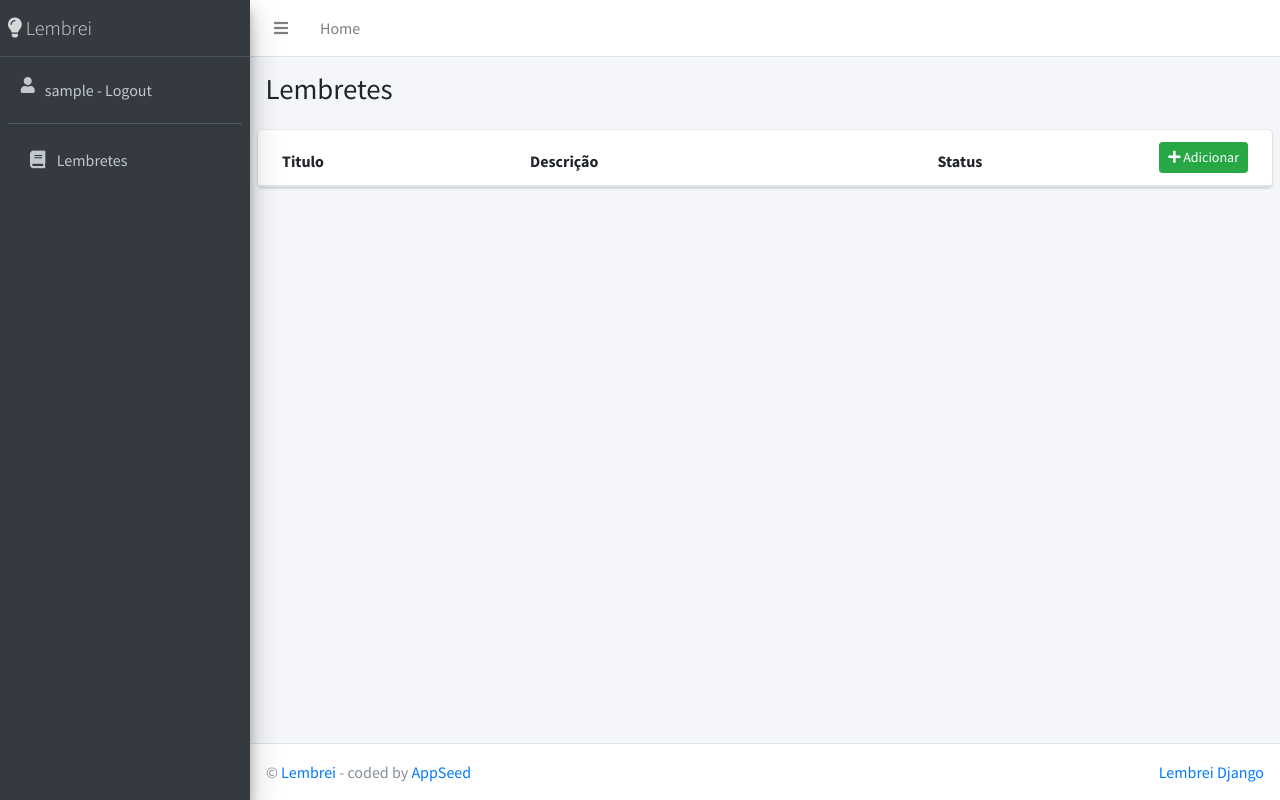
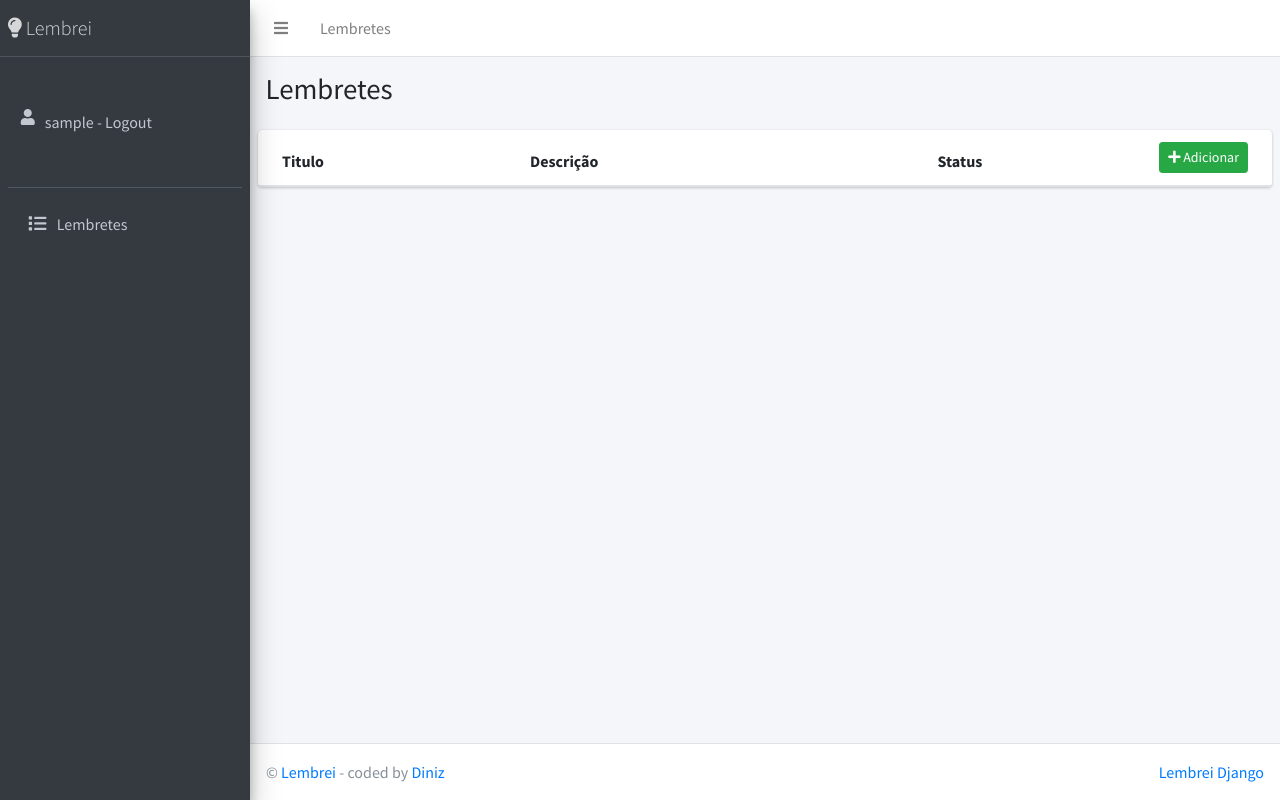
Before and after one commit to DEV-MatheusDiniz/Lembrei, a Django app: page / in a window 1280 px wide. Run offline with Django 3.2, Linux system fonts and the light colour scheme; the visitor is signed in with stand-in values (Sample User, id 1); data that the repository does not hold is empty; style sheets or scripts are compiled from the project's sources; some libraries are stand-ins or nearby versions.

Commit message:
Alterações nos HTMLs

```diff
--- a/apps/authentication/views.py
+++ b/apps/authentication/views.py
@@ -42,10 +42,12 @@ def register_user(request):
             username = form.cleaned_data.get("username")
             raw_password = form.cleaned_data.get("password1")
             user = authenticate(username=username, password=raw_password)
+            if user is not None:
+                login(request, user)
+                return redirect("/")
 
-            msg = 'User created - please <a href="/login">login</a>.'
+            msg = 'Usuário criado - <a href="/login">login</a>.'
             success = True
-
             # return redirect("/login/")
 
         else:
--- a/apps/home/urls.py
+++ b/apps/home/urls.py
@@ -4,7 +4,7 @@ from apps.home import views
 
 urlpatterns = [
     # The home page
-    path('', views.index, name='home'),
+    path('', views.index, name='lembretes'),
     path('addLembrete', views.addLembrete, name='addLembrete'),
     path('altLembrete/<int:id>', views.altLembrete, name='altLembrete'),
     path('delLembrete/<int:id>', views.delLembrete, name='delLembrete'),
--- a/apps/templates/includes/footer.html
+++ b/apps/templates/includes/footer.html
@@ -1,7 +1,7 @@
   <!-- /.content-wrapper -->
   <footer class="main-footer">
     &copy; <a target="_blank" rel="noopener noreferrer" href="#">Lembrei</a>
-    - coded by <a target="_blank" rel="noopener noreferrer" href="https://appseed.us">AppSeed</a>
+    - coded by <a target="_blank" rel="noopener noreferrer" href="#">Diniz</a>
     <div class="float-right d-none d-sm-inline-block">
       <a target="_blank" rel="noopener noreferrer"
           href="#">Lembrei Django</a>
--- a/apps/templates/includes/navigation.html
+++ b/apps/templates/includes/navigation.html
@@ -6,7 +6,7 @@
         <a class="nav-link" data-widget="pushmenu" href="#" role="button"><i class="fas fa-bars"></i></a>
       </li>
       <li class="nav-item d-none d-sm-inline-block">
-        <a href="{% url 'home' %}" class="nav-link">Home</a>
+        <a href="{% url 'lembretes' %}" class="nav-link">Lembretes</a>
       </li>
     </ul>
   </nav>
--- a/apps/templates/includes/sidebar.html
+++ b/apps/templates/includes/sidebar.html
@@ -1,25 +1,27 @@
   <!-- Main Sidebar Container -->
   <aside class="main-sidebar sidebar-dark-primary elevation-4">
     <!-- Brand Logo -->
-    <a href="/" class="brand-link">
-      <!-- <img src="{{ ASSETS_ROOT }}/img/AdminLTELogo.png" alt="AdminLTE Logo" class="brand-image img-circle elevation-3" style="opacity: .8"> -->
-      <span class="nav-icon fas fa-lightbulb"></span>
+    <a href="{% url 'lembretes' %}" class="brand-link">
+      <i class="nav-icon fas fa-lightbulb"></i>
       <span class="brand-text font-weight-light">Lembrei</span>
     </a>
 
     <!-- Sidebar -->
     <div class="sidebar">
       <!-- Sidebar user panel (optional) -->
-      <div class="user-panel mt-3 pb-3 mb-3 d-flex">
+      <div class="user-panel mt-5 pb-5 mb-3 d-flex">
         <div class="image">
-          <a><span class="fas fa-user"></span></a>
+          <a class="d-block">
+            <i class="nav-icon fas fa-user"></i>
+          </a>
         </div>
         <div class="info">
-          <a href="{% url 'register' %}" class="d-block">
+          <a href="{% url 'login' %}" class="d-block">
             {{ request.user.username }} - Logout
           </a>
         </div>
       </div>
+
 
       <!-- Sidebar Menu -->
       <nav class="mt-2">
@@ -27,8 +29,8 @@
           <!-- Add icons to the links using the .nav-icon class
                with font-awesome or any other icon font library -->
           <li class="nav-item has-treeview">
-            <a href="{% url 'home' %}" class="nav-link">
-              <i class="nav-icon fas fa-book"></i>
+            <a href="{% url 'lembretes' %}" class="nav-link">
+              <i class="nav-icon fas fa-list"></i>
               <p>Lembretes</p>
             </a>
           </li>
--- a/apps/templates/index/index.html
+++ b/apps/templates/index/index.html
@@ -1,6 +1,6 @@
 {% extends "layouts/base.html" %}
 
-{% block title %} Home {% endblock %}
+{% block title %} Lembretes {% endblock %}
 
 <!-- Element injected in the BODY element -->
 {% block body_class %} sidebar-mini {% endblock body_class %}
@@ -85,11 +85,9 @@
                       <td class="project-actions text-right">
                           <a class="btn btn-info btn-sm" href="{% url 'altLembrete' lembrete.id %}">
                               <i class="fas fa-pencil-alt"></i>
-                              Editar
                           </a>
                           <a class="btn btn-danger btn-sm" href="{% url 'delLembrete' lembrete.id %}">
                               <i class="fas fa-trash"></i>
-                              Deletar
                           </a>
                       </td>
                   </tr>
```
Also changed, not shown: apps/templates/accounts/login.html (+10 -11 lines), apps/templates/accounts/register.html (+11 -11 lines).
